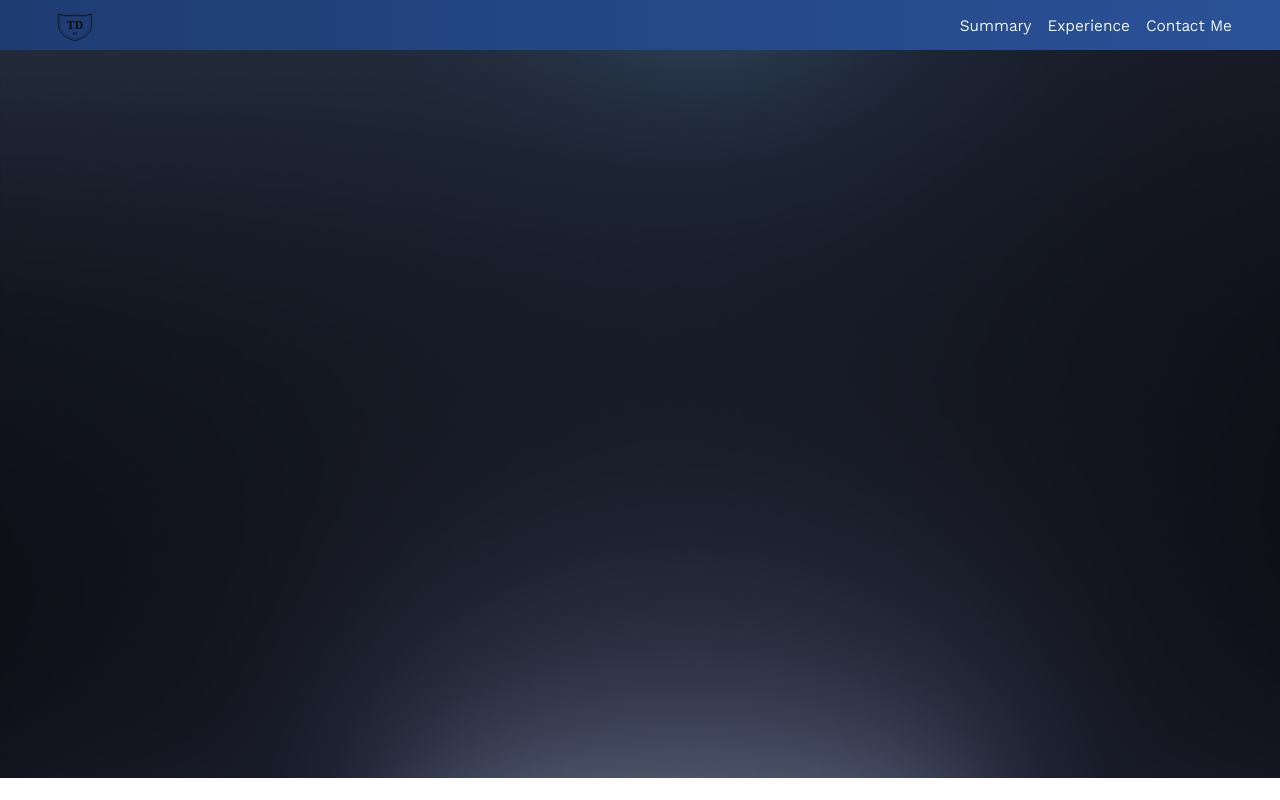
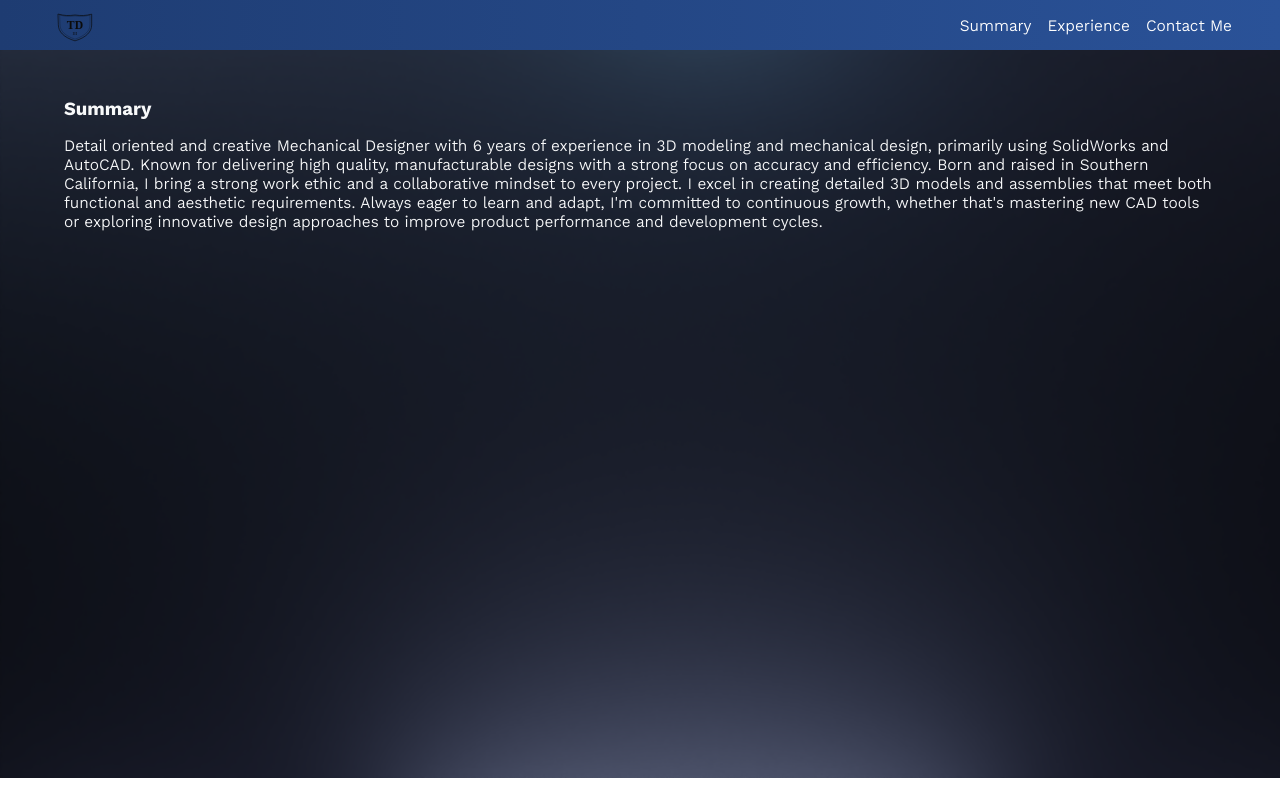
Before and after one commit to stebnj/tawm-website, a React (Create React App) app: page / in a window 1280 px wide. Built offline with nearby package versions, Linux system fonts and the light colour scheme; the HTML template or start-up script is replaced by a standard one.

Commit message:
add summary

```diff
--- a/src/App.js
+++ b/src/App.js
@@ -1,12 +1,20 @@
 
 import './App.scss';
 import Header from './components/Header/Header';
+import Hero from './components/Hero/Hero';
 import {BrowserRouter, Routes, Route} from 'react-router-dom'
 
 
 function App() {
   return (
- <Header/>
+    <BrowserRouter>
+      <Header/>
+      <Hero />
+
+
+    </BrowserRouter>
+
+
 
 
   );
--- a/src/components/Hero/Hero.js
+++ b/src/components/Hero/Hero.js
@@ -0,0 +1,26 @@
+import React from 'react'
+import './Hero.scss'
+
+
+export default function Hero(){
+    return(
+        <section className='hero'>
+            <div className='hero__inner-container'>
+                <article className='hero__heading'>
+                    <h1 className='hero__heading-text'>
+                        Summary
+                    </h1>
+                </article>
+                <article className='hero__paragraph'>
+                    <p className='hero__paragraph-text'>
+    Detail oriented and creative Mechanical Designer with 6 years of experience in 3D modeling and mechanical design, primarily using SolidWorks and AutoCAD.
+        Known for delivering high quality, manufacturable designs with a strong focus on accuracy and efficiency.
+        Born and raised in Southern California, I bring a strong work ethic and a collaborative mindset to every project.
+        I excel in creating detailed 3D models and assemblies that meet both functional and aesthetic requirements.
+        Always eager to learn and adapt, I'm committed to continuous growth, whether that's mastering new CAD tools or exploring innovative design approaches to improve product performance and development cycles.
+                    </p>
+                </article>
+            </div>
+        </section>
+    )
+}
--- a/src/components/Hero/Hero.scss
+++ b/src/components/Hero/Hero.scss
@@ -0,0 +1,19 @@
+@use '../../styles/global';
+@import '../../styles/variables';
+@import '../../styles/mixins';
+
+
+.hero{
+    color: $White;
+    margin: 3rem 4rem 0 4rem;
+
+
+    &__heading{
+        margin-bottom: 1rem;
+    }
+
+    &__paragraph{
+        display:flex;
+        justify-content: center;
+    }
+}
--- a/src/styles/_variables.scss
+++ b/src/styles/_variables.scss
@@ -10,6 +10,7 @@ $Blue: #2A5D9F;
 $Silver: #5A5A5A;
 //text
 $Black: #1C1C1C;
+$White: #F8F9FA;
 //accent
 $Copper: #D97742;
 //highlight
```
